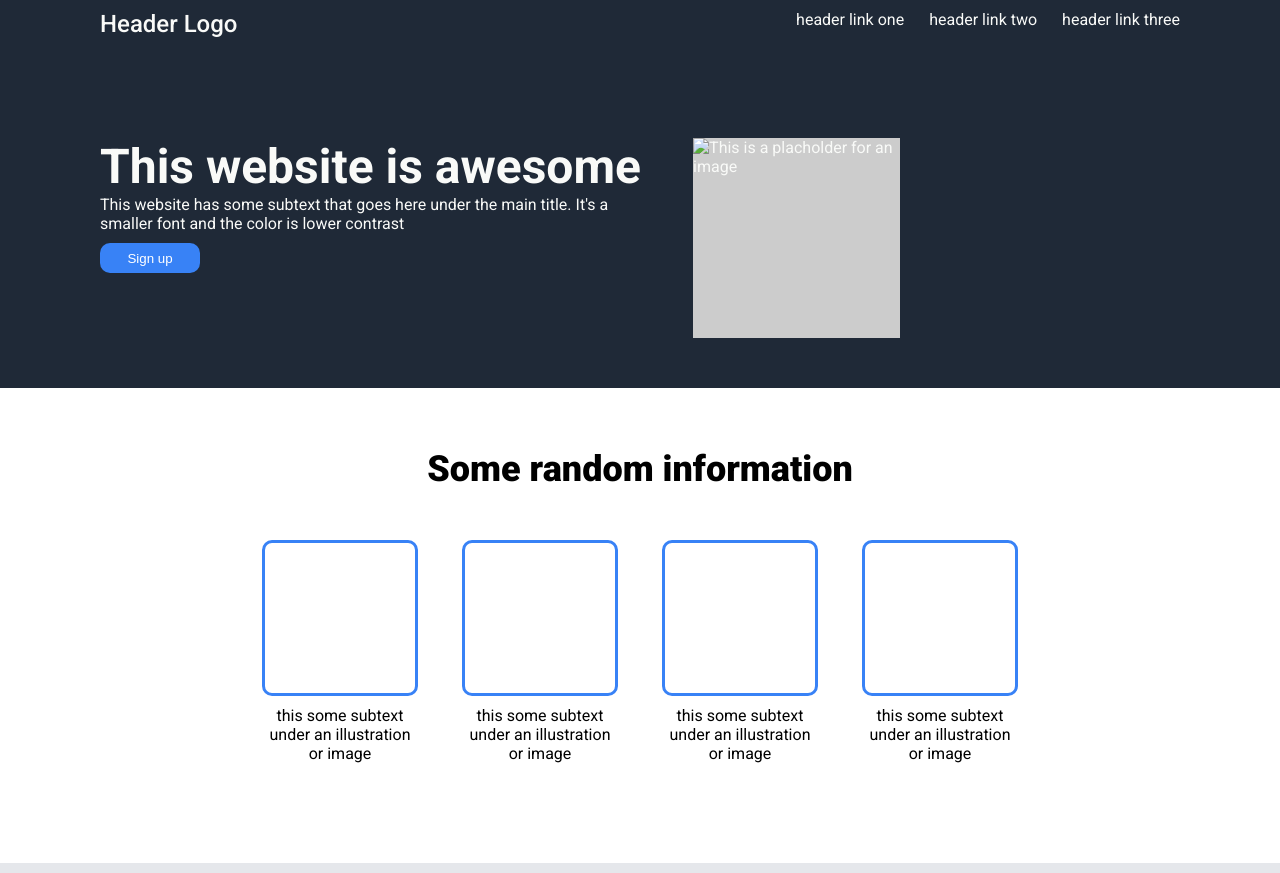
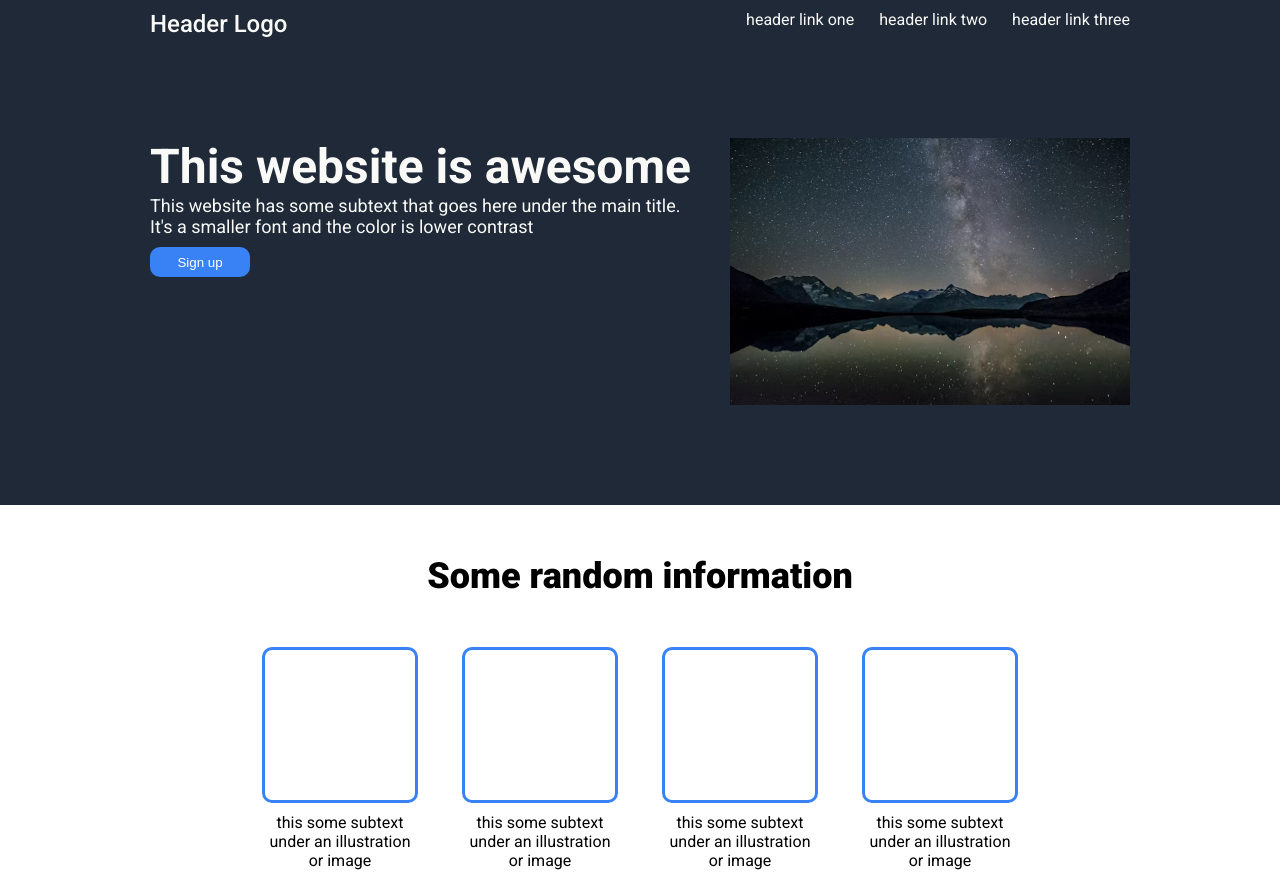
Before and after one commit to rsoo23/odin-landing-page, a plain HTML site: page index.html in a window 1280 px wide. Shown: the top 873 px of the page. Drawn offline with Linux system fonts and the light colour scheme.

Commit message:
add image

```diff
--- a/index.html
+++ b/index.html
@@ -25,7 +25,7 @@
           <div class="subtext">This website has some subtext that goes here under the main title. It's a smaller font and the color is lower contrast</div>
           <button class="sign-up-button call-to-action">Sign up</button>
         </div>
-        <img class="main-image" src="" alt="This is a placholder for an image">
+        <img class="main-image" src="./images/mountains.avif" alt="This is a placholder for an image">
       </div>
     </div>
     <div class="content">
--- a/styles.css
+++ b/styles.css
@@ -10,7 +10,7 @@ html, body {
 .hero {
   display: flex;
   flex-direction: column;
-  padding: 10px 100px 50px 100px;
+  padding: 10px 150px 100px 150px;
   gap: 100px;
 }
 
@@ -30,9 +30,7 @@ html, body {
 
 .introduction {
   display: flex;
-  justify-content: space-between;
   gap: 30px;
-  width: 800px;
 }
 
 .sign-up-button {
@@ -48,14 +46,20 @@ html, body {
   font-weight: 700;
 }
 
-.introduction.subtext {
+.introduction > .content {
+  display: flex;
+  flex-direction: column;
+  /*justify-content: space-between;*/
+}
+
+.introduction > .content > .subtext {
   font-size: 18px;
 }
 
 .information-panel-section {
   display: flex;
   flex-direction: column;
-  padding: 10px 100px 100px 100px;
+  padding: 0 100px 100px 100px;
 }
 
 .information-panel-section > .title {
@@ -120,7 +124,6 @@ html, body {
   color: #fff;
   display: flex;
   justify-content: space-around;
-
   margin: 90px 125px;
   padding: 40px;
   border-radius: 10px;
@@ -170,7 +173,7 @@ a {
 }
 
 img {
-  width: 300px;
-  height: 200px;
+  width: 400px;
+  height: auto;
   background-color: #ccc;
 }
```
Also changed, not shown: images/mountains.avif (added).
